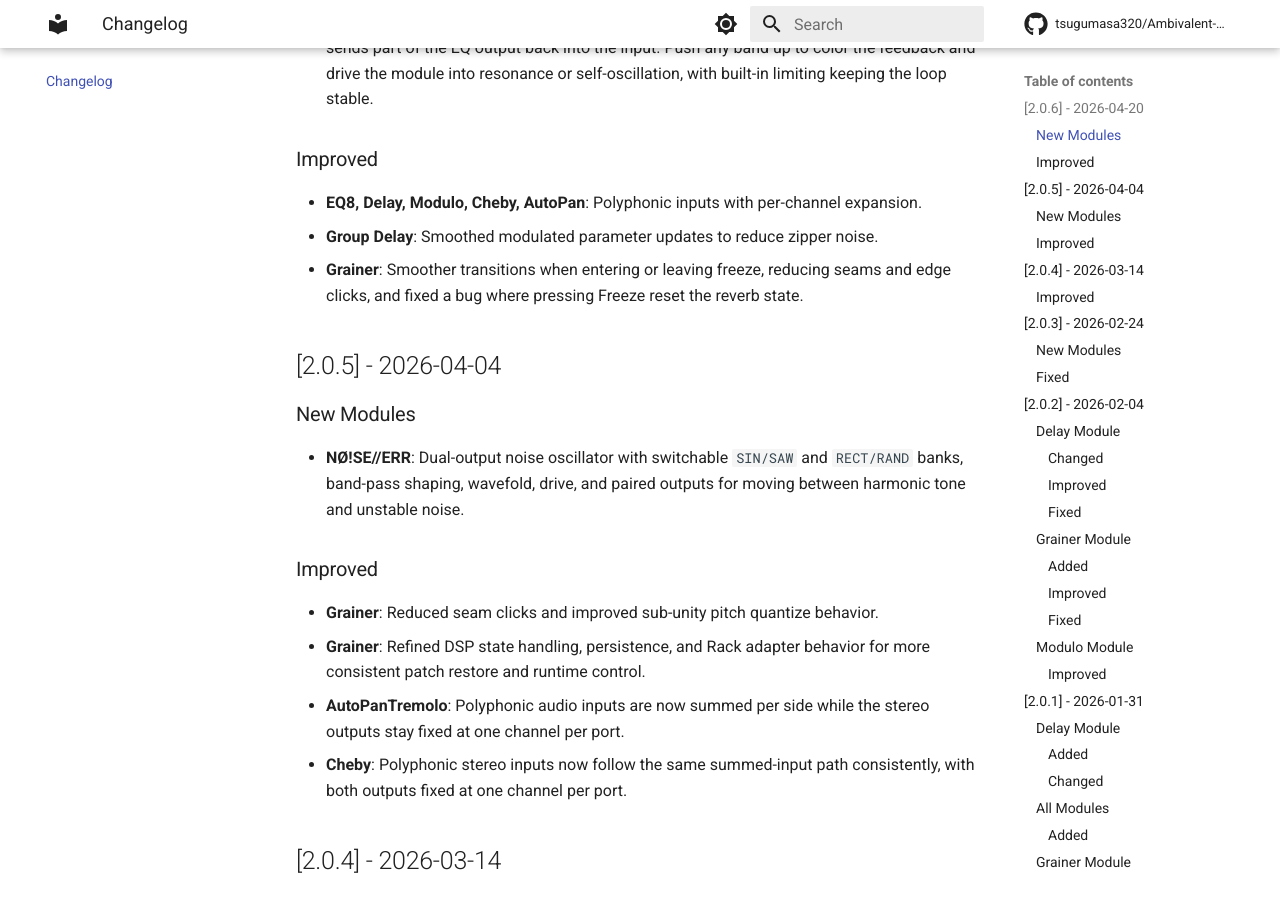
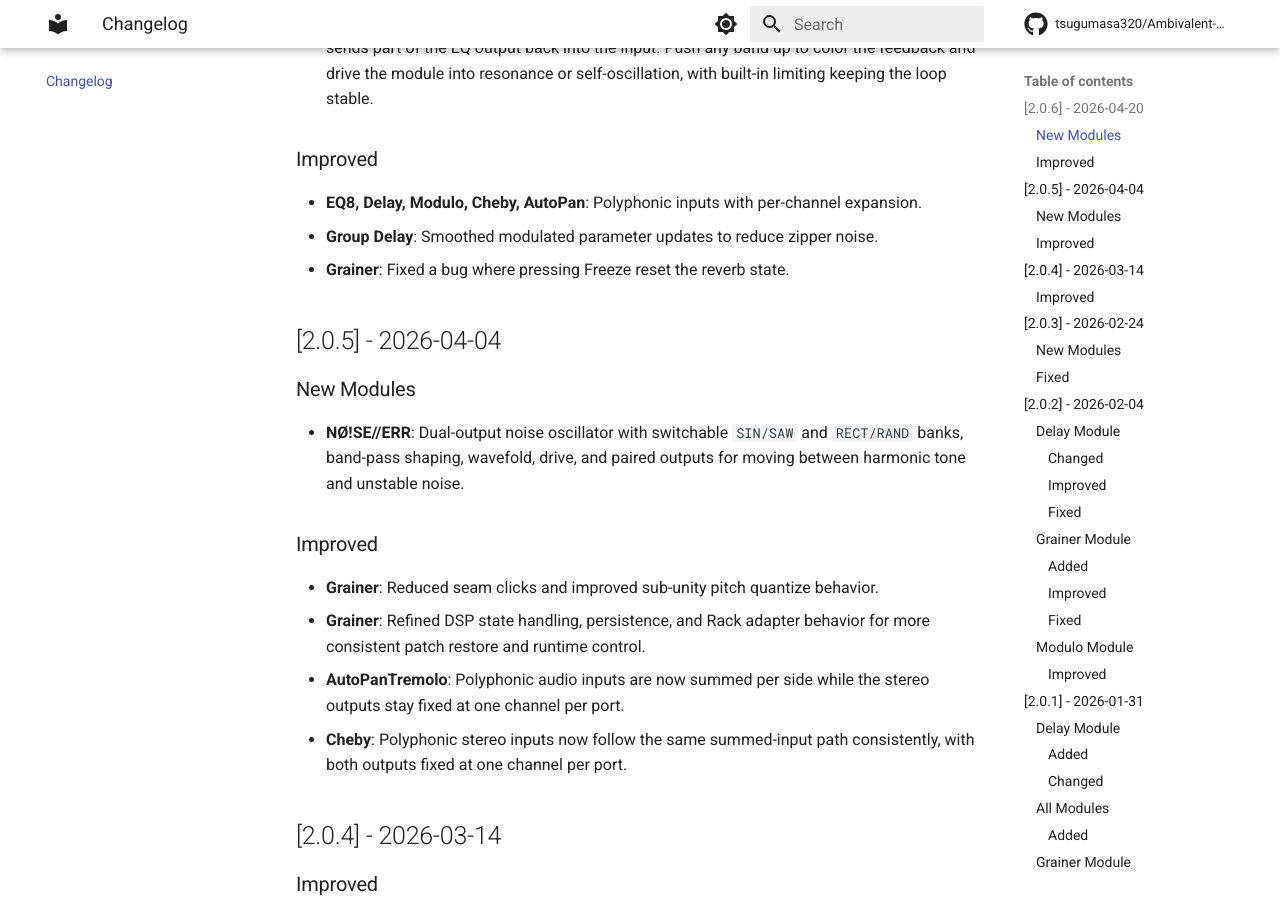
Before and after one commit to tsugumasa320/Ambivalent-Instruments-Manual, an MkDocs documentation site: the page built from docs/changelog.md, in a window 1280 px wide and 900 px high, scrolled down 316 px. Built offline with MkDocs 1.6.1 and Material for MkDocs 9.7.7, drawn with Linux system fonts in a browser that asks for light colours; comment, search, counter and statistics services are not loaded.

Commit message:
Simplify freeze changelog note

```diff
--- a/docs/changelog.md
+++ b/docs/changelog.md
@@ -10,7 +10,7 @@
 
 - **EQ8, Delay, Modulo, Cheby, AutoPan**: Polyphonic inputs with per-channel expansion.
 - **Group Delay**: Smoothed modulated parameter updates to reduce zipper noise.
-- **Grainer**: Smoother transitions when entering or leaving freeze, reducing seams and edge clicks, and fixed a bug where pressing Freeze reset the reverb state.
+- **Grainer**: Fixed a bug where pressing Freeze reset the reverb state.
 
 ## [2.0.5] - 2026-04-04
 
```
